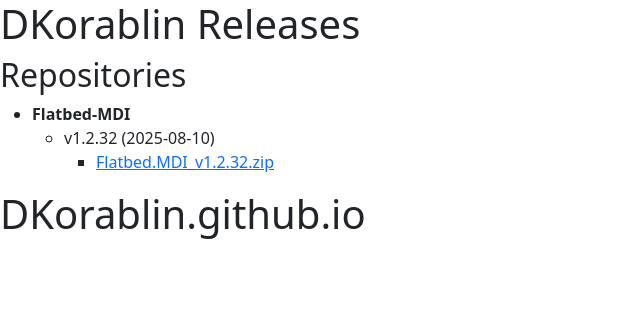
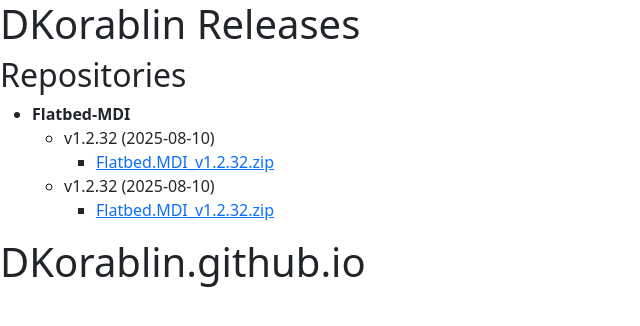
Before and after one commit to DKorablin/DKorablin.github.io, a Jekyll site: the page built from README.md, in a window 1280 px wide. Shown: the top 326 px of the page, without its empty margins (0-640 px from the left). Built offline with Jekyll 4.4.1, drawn with Linux system fonts in a browser that asks for light colours; our own code applies the rules of GitHub Pages for plain Markdown files.

Commit message:
Add release v1.2.32 for Flatbed-MDI

```diff
--- a/_data/Flatbed-MDI.yml
+++ b/_data/Flatbed-MDI.yml
@@ -3,3 +3,8 @@
   files:
     - name: "Flatbed.MDI_v1.2.32.zip"
       url: "/Flatbed-MDI/Flatbed.MDI_v1.2.32.zip"
+- tag: "v1.2.32"
+  date: "2025-08-10"
+  files:
+    - name: "Flatbed.MDI_v1.2.32.zip"
+      url: "/Flatbed-MDI/Flatbed.MDI_v1.2.32.zip"
```
Also changed, not shown: 1 other file.
